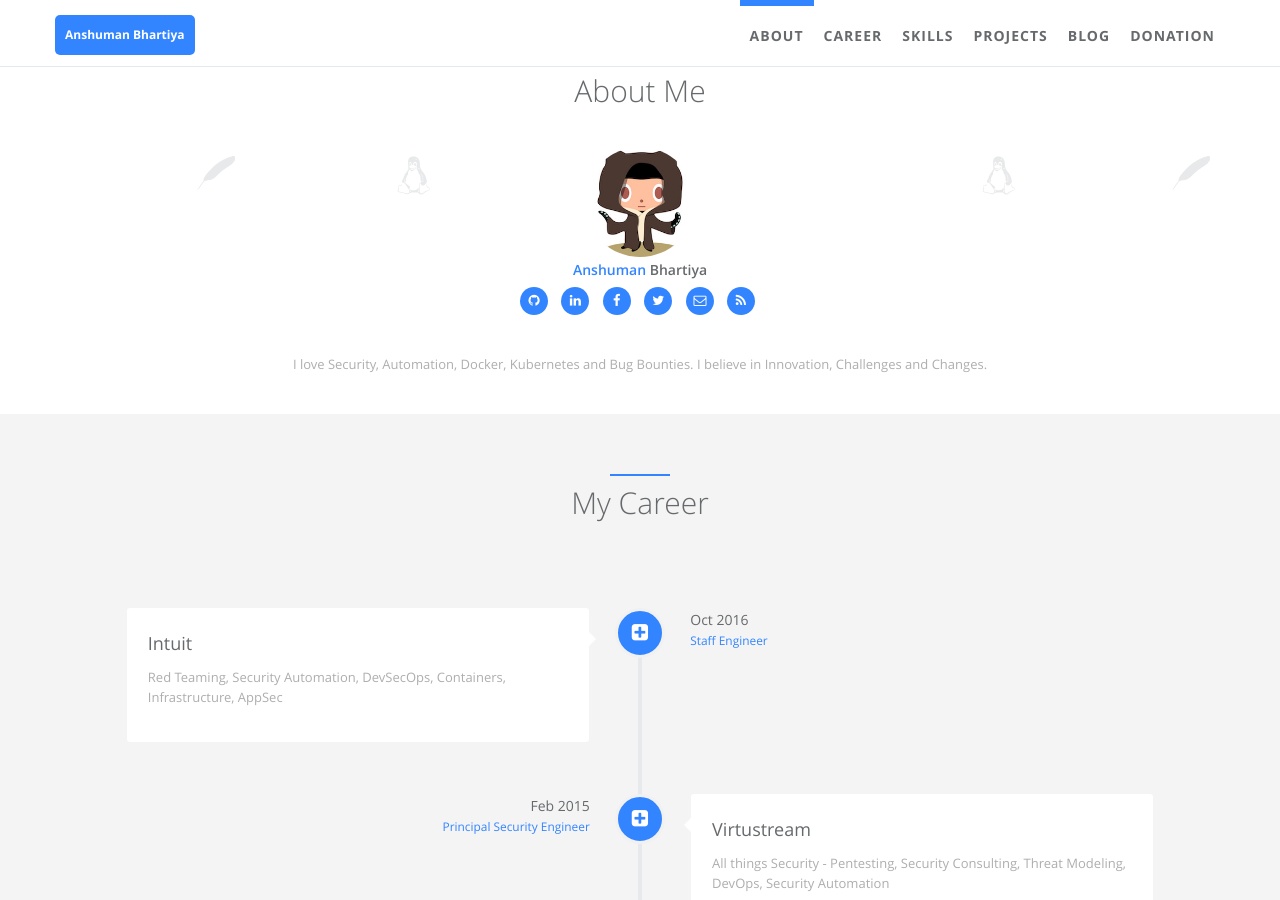
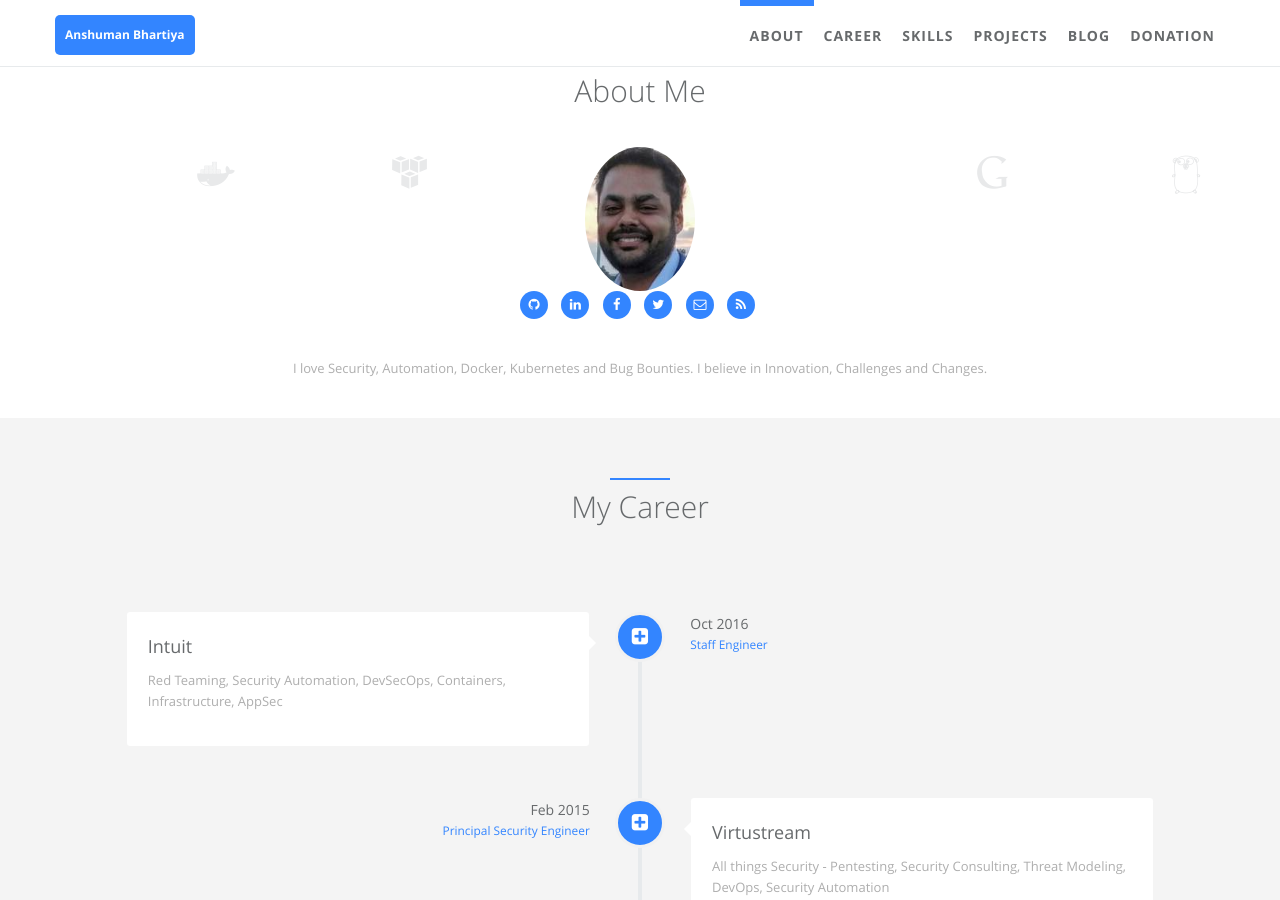
Before and after one commit to anshumanbh/anshumanbhartiya, a Jekyll site: the page built from index.html, in a window 1280 px wide and 900 px high, scrolled down 468 px. Built offline with Jekyll 4.4.1, drawn with Linux system fonts in a browser that asks for light colours.

Commit message:
minor changes

```diff
--- a/_config.yml
+++ b/_config.yml
@@ -23,11 +23,11 @@ author:  # change following line to your infomation.
   cv: #http://cv.jarrekk.com  # An online CV can be printed as PDF, leave blank if you don't have now
   # skill icons are on avatar's left and right side. Reference urls are http://fontawesome.io/ and http://fizzed.com/oss/font-mfizz
   skill_icon1:
-    - name: icon-apache
-    - name: fa-linux
+    - name: icon-docker
+    - name: icon-aws
   skill_icon2:
-    - name: fa-linux
-    - name: icon-apache
+    - name: icon-google
+    - name: icon-go
   desc: I love Security, Automation, Docker, Kubernetes and Bug Bounties. I believe in Innovation, Challenges and Changes.  # Describe yourself.
 
 # comment
--- a/_includes/sections/about.html
+++ b/_includes/sections/about.html
@@ -21,7 +21,6 @@
         <div class="col-xs-4">
             <div class="team-member wow zoomIn">
                 <img src="{{ site.author.avatar | prepend: site.baseurl }}" height="110" width="110" class="img-responsive img-circle" alt="">
-                <h4><span class="navy">{{ site.author.first_name }}</span> {{ site.author.last_name }}</h4>
                 <ul class="list-inline social-icon">
                     {% if site.author.github_username %}
                     <li><a href="https://github.com/{{ site.author.github_username }}" target="blank"><i class="fa fa-github"></i></a></li>
```
Also changed, not shown: static/assets/img/landing/avatar.jpg.
